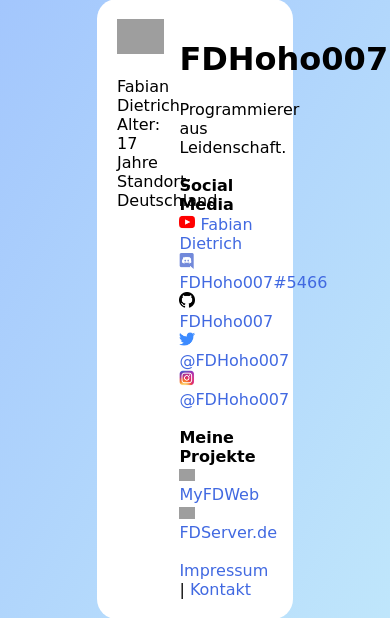
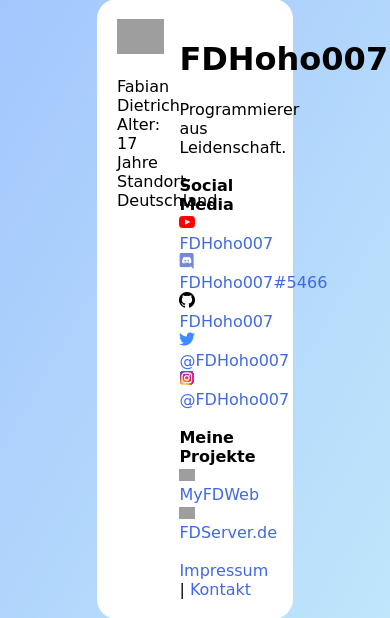
Before and after one commit to FDHoho007/portfolio, a PHP site: page / in a window 390 px wide. Shown: the part 101-719 px from the top of the page. Run offline with PHP 8.4, Linux system fonts and the light colour scheme; grey boxes are pictures that could not be loaded.

Commit message:
Mobile Optimization and YT URL Update

```diff
--- a/index.php
+++ b/index.php
@@ -7,6 +7,7 @@
     <meta charset="UTF-8">
     <meta name="author" content="Fabian Dietrich">
 	<meta name="description" content="Programmierer aus Leidenschaft.">
+	<meta name="viewport" content="width=device-width, initial-scale=1.0">
 
     <style>
 
@@ -35,7 +36,7 @@
             }
             #container {
                 width: 80%;
-                font-size: 16pt;
+                font-size: 10pt;
             }
         }
 
@@ -153,7 +154,7 @@
             Programmierer aus Leidenschaft.<br>
             <br>
             <b>Social Media</b><br>
-            <a target="_blank" title="Fabian Dietrich" href="https://www.youtube.com/channel/UC7O5f23ioRjWoVuNE08T5kQ"><img alt="YouTube" src="youtube.png"> Fabian Dietrich</a><br>
+            <a target="_blank" title="FDHoho007" href="https://www.youtube.com/channel/UCA07UFyCw6uxf-pM5V7OuUQ"><img alt="YouTube" src="youtube.png"> FDHoho007</a><br>
             <a target="_blank" title="FDHoho007#5466" href="https://discordapp.com/channels/@me"><img alt="Discord" src="discord.png"> FDHoho007#5466</a><br>
             <a target="_blank" title="FDHoho007" href="https://github.com/fdhoho007"><img alt="GitHub" src="github.png"> FDHoho007</a><br>
             <a target="_blank" title="@FDHoho007" href="https://twitter.com/fdhoho007"><img alt="Twitter" src="twitter.png"> @FDHoho007</a><br>
```
Also changed, not shown: discord.png, github.png, instagram.png, twitter.png, youtube.png.
